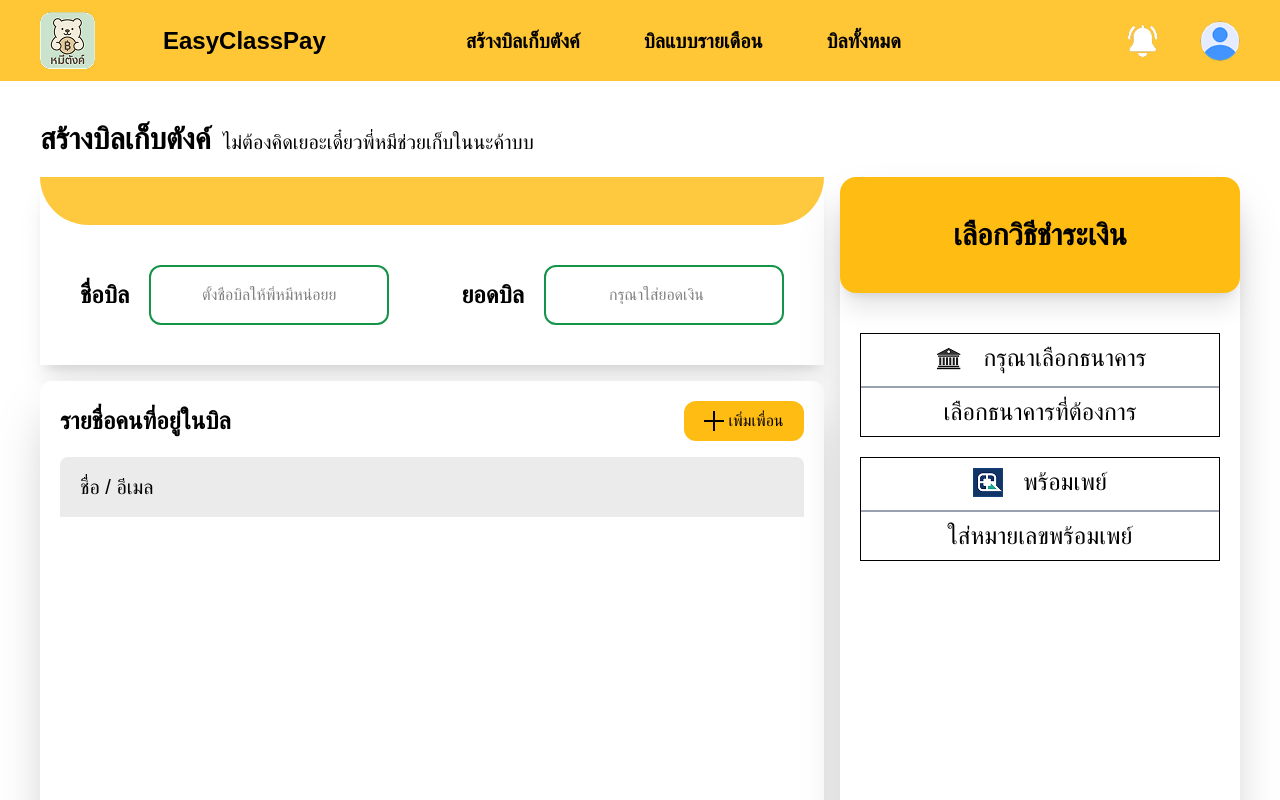
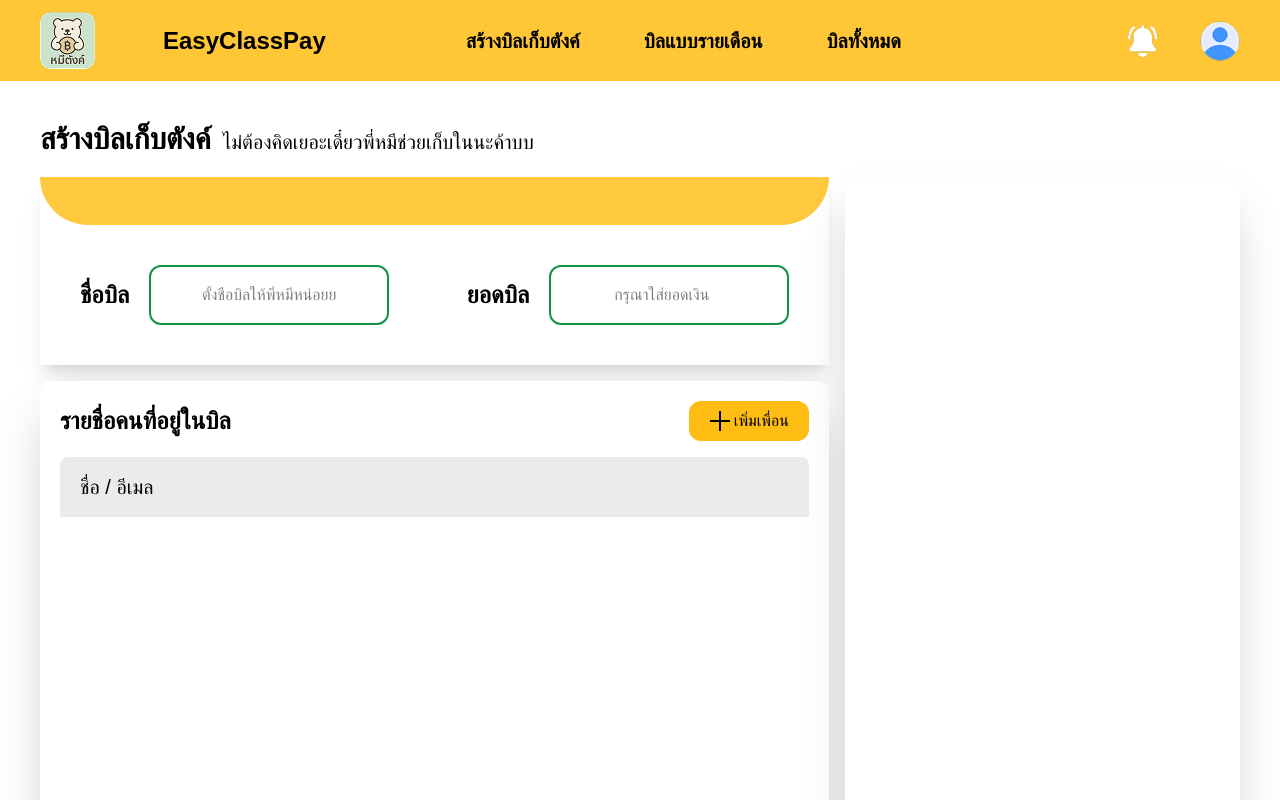
Before and after one commit to BunyawatCharnwechsart/EasyClassPay, a Nuxt app in the folder frontend/easyclasspay/: page /createBill in a window 1280 px wide. Shown: the top 800 px of the page. Built offline with nearby package versions, Linux system fonts and the light colour scheme; a web font is replaced by a local one.

Commit message:
Delete Model

```diff
--- a/frontend/easyclasspay/app/components/payMent.vue
+++ b/frontend/easyclasspay/app/components/payMent.vue
@@ -1,54 +1,11 @@
 <template>
+<!-- จ่ายเงิน -->
+<div class="bg-white shadow-2xl w-1/3 rounded-2xl flex flex-col">
 
-                <!-- จ่ายเงิน -->
-                <div class="bg-white shadow-2xl w-1/3 rounded-2xl flex flex-col">
-                    <!-- หัวข้อ -->
-                    <div class="flex bg-[#FFBC12] p-10 justify-center shadow-xl rounded-2xl mb-5">
-                        <h1 class="text-3xl font-bold">เลือกวิธีชำระเงิน</h1>
-                    </div>
-
-                    <!-- กล่องตัวเลือก -->
-                    <div class="flex justify-center flex-1">
-                        <div class="flex flex-col gap-5 p-5 w-100">
-                            <!-- เลือกธนาคาร -->
-                            <div class="bg-white border-1 border-gray cursor-pointer text-2xl hover:scale-105 transition-transform duration-500">
-                                <div class="flex items-center gap-5 p-2 justify-center">
-                                    <img src="/bank-logo.png">
-                                    <h1>กรุณาเลือกธนาคาร</h1>
-                                </div>
-                                <div class="w-full h-0.5 bg-gray-400 mt-1"></div>
-                                <div class="flex p-2 justify-center">
-                                    <span>เลือกธนาคารที่ต้องการ</span>
-                                </div>
-                            </div>
-
-                            <!-- พร้อมเพย์ -->
-                            <div class="bg-white border-1 border-gray cursor-pointer text-2xl hover:scale-105 transition-transform duration-500 ">
-                                <div class="flex items-center gap-5 p-2 justify-center">
-                                    <img src="/prompay-logo.png">
-                                    <h1>พร้อมเพย์</h1>
-                                </div>
-                                <div class="w-full h-0.5 bg-gray-400 mt-1"></div>
-                                <div class="flex p-2 justify-center">
-                                    <span>ใส่หมายเลขพร้อมเพย์</span>
-                                </div>
-                            </div>
-                        </div>
-                    </div>
-
-                    <!-- ถัดไป -->
-                    <div class="mt-auto p-5">
-                        <button class="cursor-pointer w-full bg-[#159448] text-white py-3 rounded-xl text-xl font-bold flex justify-center gap-5" @click="goNext" >ถัดไป <img src="/arrow-r.png"></button>
-                    </div>
-                </div>
+</div>
 
 </template>
 
 <script setup>
-import { useRouter } from 'vue-router';
 
-const router = useRouter();
-const goNext = () => {
-    router.push('/main')
-};
 </script>
```
